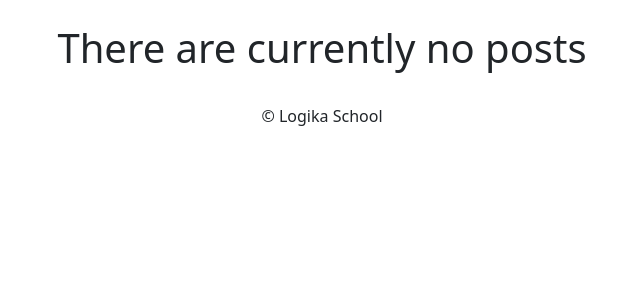
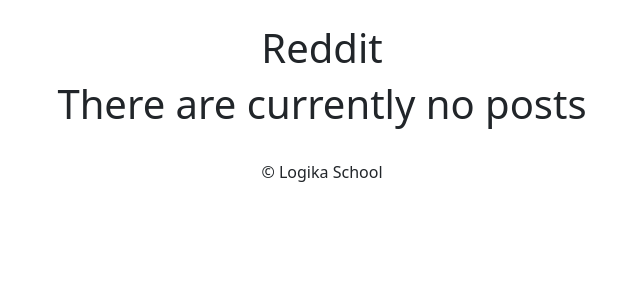
Before and after one commit to bpopivnyak/Reddit, a Django app: page / in a window 1280 px wide. Shown: the part 56-356 px from the top of the page, without its empty margins (318-958 px from the left). Run offline with Django 5.2, Linux system fonts and the light colour scheme; data that the repository does not hold is empty.

Commit message:
Update my Main page

```diff
--- a/templates/main/posts.html
+++ b/templates/main/posts.html
@@ -1,5 +1,9 @@
 {% extends "base.html" %}
 {% block content %}
+
+<ul class="nav justify-content-center">
+    <h1>Reddit</h1>
+</ul>
 
 <ul class="nav justify-content-center">
 
```
